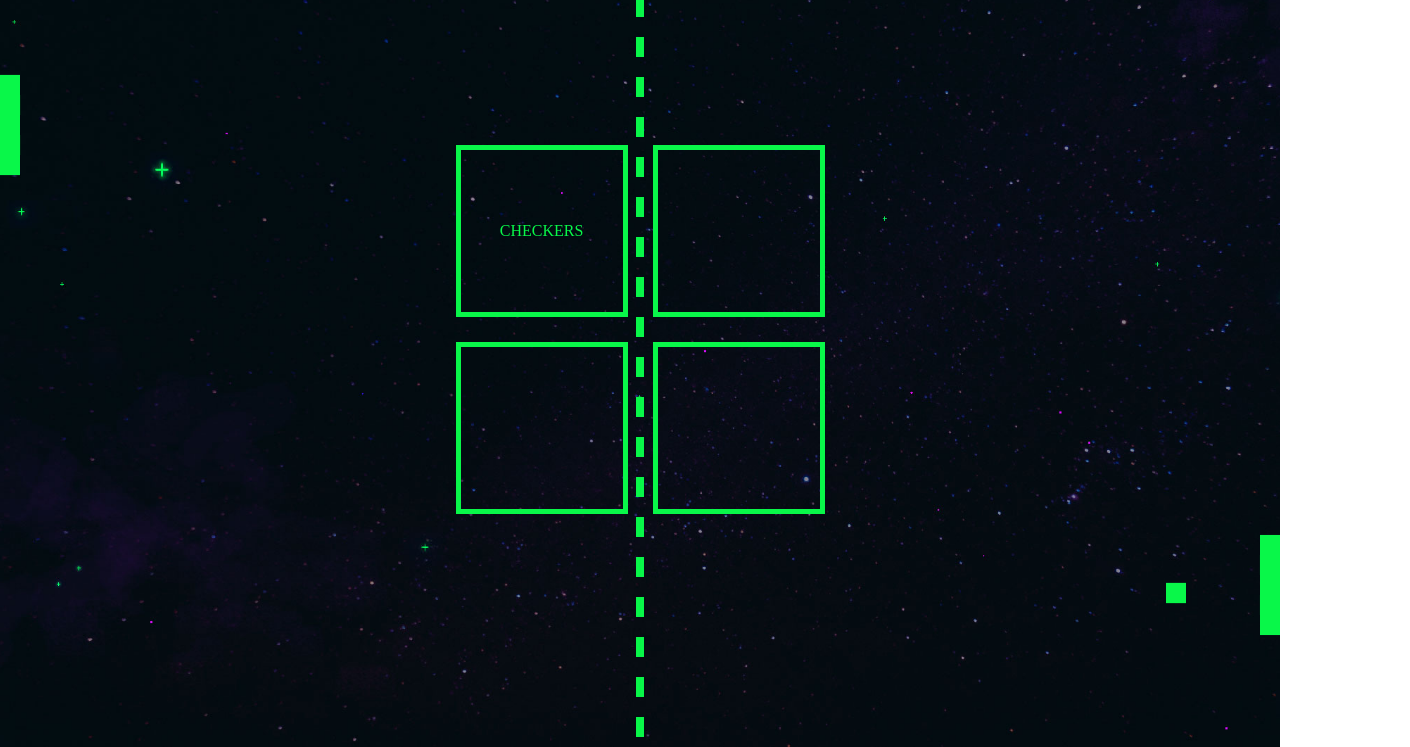
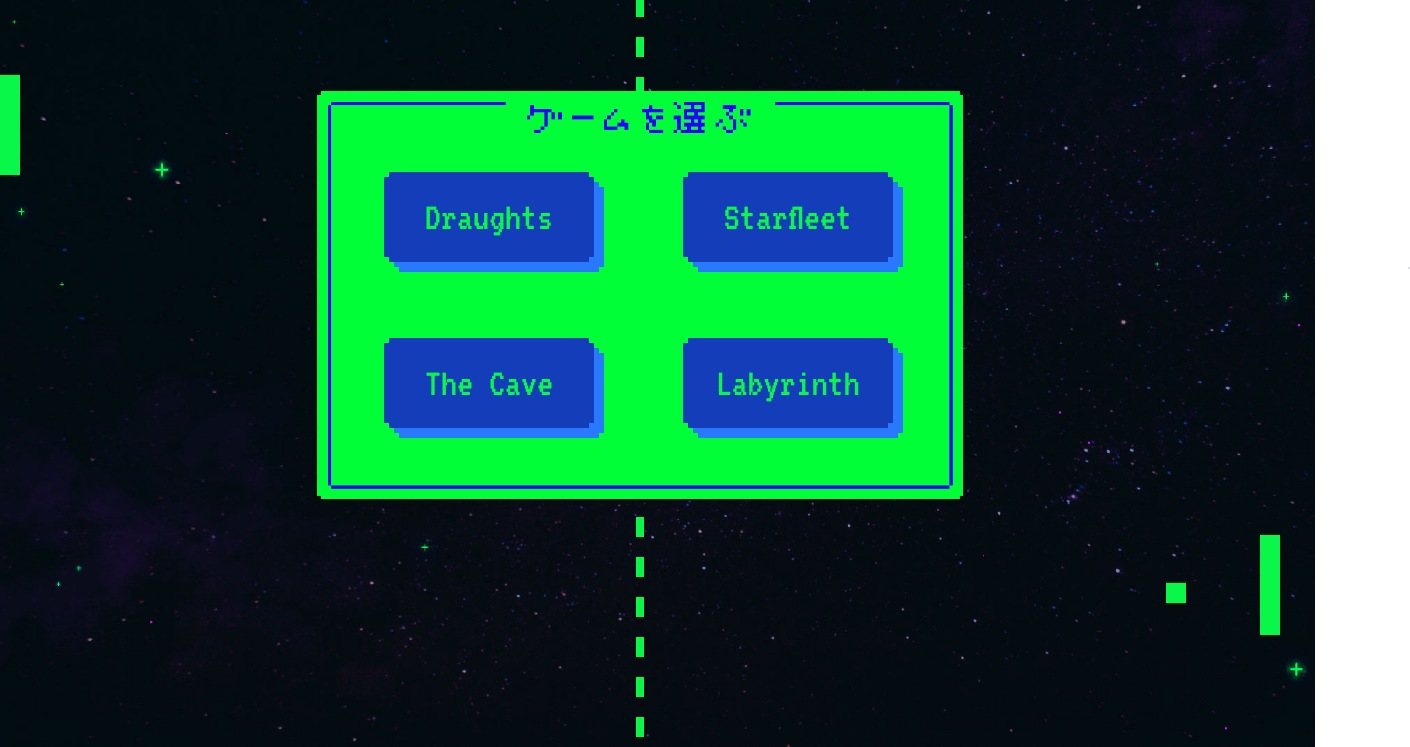
Before and after one commit to justinh5/jsArcade, a plain HTML site: page menu.html in a window 1280 px wide. Shown: the part 53-800 px from the top of the page, 1410 px wide, since content can reach past the window. Drawn offline with Linux system fonts and the light colour scheme.

Commit message:
complete first version of game menu and add google fonts

```diff
--- a/css/checkers.css
+++ b/css/checkers.css
@@ -1,6 +1,11 @@
 body {
   background-color: black;
   color: #00ff36;
+  font-family: 'Press Start 2P', cursive;
+}
+
+h2 {
+  font-size: 20px;
 }
 
 nav {
@@ -20,6 +25,7 @@ nav {
 #title-small:hover {
   opacity: 0.8;
 }
+
 
 #outer-table {
   margin-top: 2em;
@@ -42,10 +48,6 @@ nav {
   border: 0.2em solid #00ff36;
   height: 4em;
   width: 4em;
-}
-
-#player1, #player2, #reset {
-  display: inline-block;
 }
 
 .player1 {
@@ -101,9 +103,15 @@ nav {
 
 button {
   height: 3em;
-  width: 6em;
+  width: 12em;
   color: #00ff36;
+  font-size: 12px;
   background-color: black;
   border: 4px solid #00ff36;
   border-radius: 1em;
 }
+
+button:hover {
+  color: black;
+  background-color: #00ff36;
+}
--- a/css/styles.css
+++ b/css/styles.css
@@ -213,25 +213,59 @@ nav {
 }
 
 #games {
-  height: 20em;
-  width: 100%;
-  margin-top: 8em;
-  position: absolute;
+  background: url("../img/menu-plate.png");
+  background-repeat: no-repeat;
+  background-size: contain;
+  background-position: center;
+  height: 25.5em;
+  max-width: 41em;
+  margin-left: auto;
+  margin-right: auto;
+  margin-top: 6.2em;
   text-align: center;
 }
 
 #games table {
   margin-left: auto;
   margin-right: auto;
+  padding-top: 1.5em;
 }
 
 .game {
-  height: 10em;
-  width: 10em;
-  border: 5px solid #09f749;
-  color: #09f749;
+  padding: 2.3em 2.4em 1.5em 2.2em ;
 }
 
 .game:hover {
   cursor: pointer;
 }
+
+
+button {
+  font-family: 'VT323', 'arial';
+  height: 2em;
+  width: 5em;
+  background: none;
+  border: none;
+  outline: none;
+  font-size: 40px;
+  padding: 10px;
+  box-shadow: 5px 0px #133DB9, -5px 0px #133DB9, 0px 5px #133DB9, 0px -5px #133DB9, 10px 5px #2979FF, 10px 15px #2979FF, 5px 10px #2979FF, 15px 10px #2979FF;
+  background: #133DB9;
+  color: #09f749;
+  transition: box-shadow 0.1s, background 0.1s, padding 0.1s;
+}
+
+button:active {
+  box-shadow: 5px 5px #2353E0, -5px 5px #2353E0, 0px 10px #2353E0, 0px 0px #133DB9, 10px 5px #2979FF, 10px 15px #2979FF, 5px 10px #2979FF, 15px 10px #2979FF;
+  background: #e242f4;
+  padding-top: 15px;
+  padding-bottom: 5px;
+  transition: box-shadow 0.1s, background 0.1s, padding 0.1s;
+}
+
+button:hover {
+  box-shadow: 5px 0px #e242f4, -5px 0px #e242f4, 0px 5px #e242f4, 0px -5px #e242f4, 10px 5px #2979FF, 10px 15px #2979FF, 5px 10px #2979FF, 15px 10px #2979FF;
+  background: #e242f4;
+  color: #133DB9;
+  cursor: pointer;
+}
--- a/menu.html
+++ b/menu.html
@@ -2,6 +2,7 @@
 <html lang="en" dir="ltr">
   <head>
     <meta charset="utf-8">
+    <link href='https://fonts.googleapis.com/css?family=VT323' rel='stylesheet' type='text/css'>
     <link rel="stylesheet" href="css/styles.css" type="text/css">
     <script src="js/jquery.js" type="text/javascript"></script>
     <script src="js/menu.js" type="text/javascript"></script>
@@ -14,17 +15,21 @@
     </nav>
     <canvas id="pong"></canvas>
     <div id="games">
+      <!-- <img src="img/x.jpg" id="menu-backing"> -->
       <table cellspacing="25px">
         <tr>
-          <td class="game" id="checkers" onclick="location.href='checkers.html'">CHECKERS</td>
-          <td class="game"></td>
+          <td class="game" onclick="location.href='checkers.html'"><button>Draughts</button></td>
+          <td class="game"><button>Starfleet</button></td>
         </tr>
         <tr>
-          <td class="game"></td>
-          <td class="game"></td>
+          <td class="game"><button>The Cave</button></td>
+          <td class="game"><button>Labyrinth</button></td>
         </tr>
       </table>
     </div>
+    <div class="meteor" id="meteor1"></div>
+    <div class="meteor" id="meteor2"></div>
+    <div class="meteor" id="meteor3"></div>
   </body>
 
 </html>
```
Also changed, not shown: checkers.html (+1 -0 lines), img/menu-plate.png (added), img/x.jpg (added), img/x.png (added).
